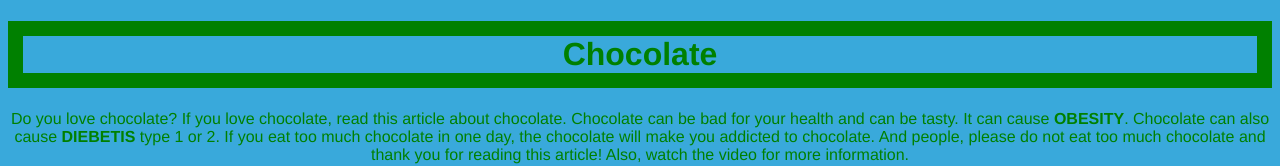
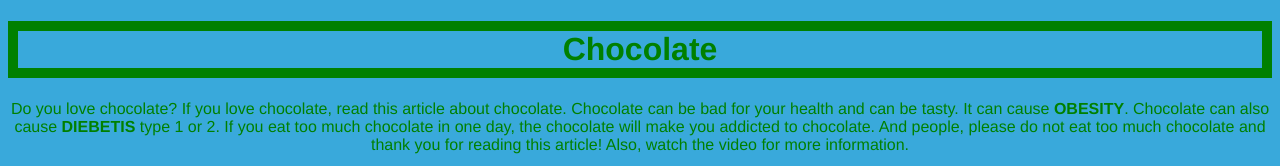
Before and after one commit to thenattyunacorn/thenattyunacorn.github.io, a plain HTML site: page index.html in a window 1280 px wide. Shown: the top 166 px of the page. Drawn offline with Linux system fonts and the light colour scheme.

Commit message:
Update style.css

```diff
--- a/style.css
+++ b/style.css
@@ -61,6 +61,6 @@ color: green;
     font-family: 'Franklin Gothic Medium', 'Arial Narrow', Arial, sans-serif;
     color: green;
     border-color: green;
-    border-width: 15px;
+    border-width: 10px;
     border-style: solid;
   }
```
